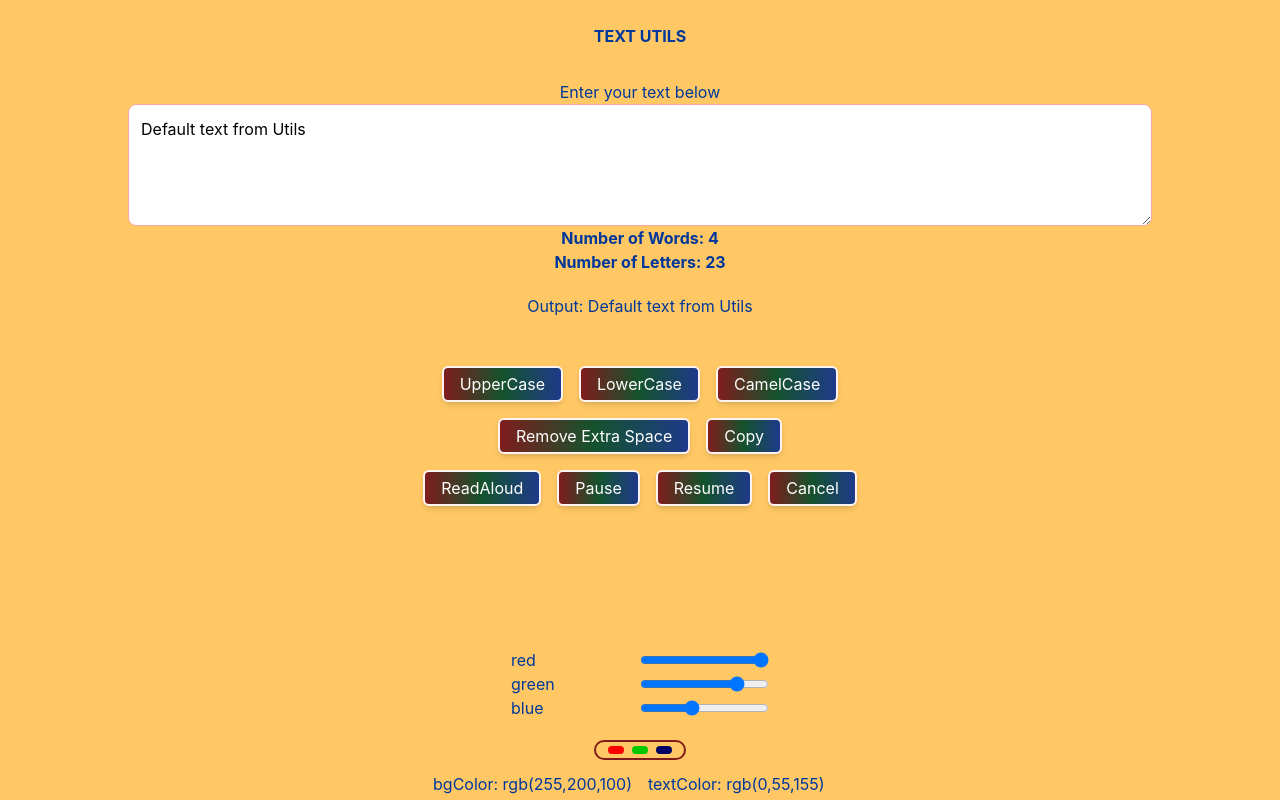
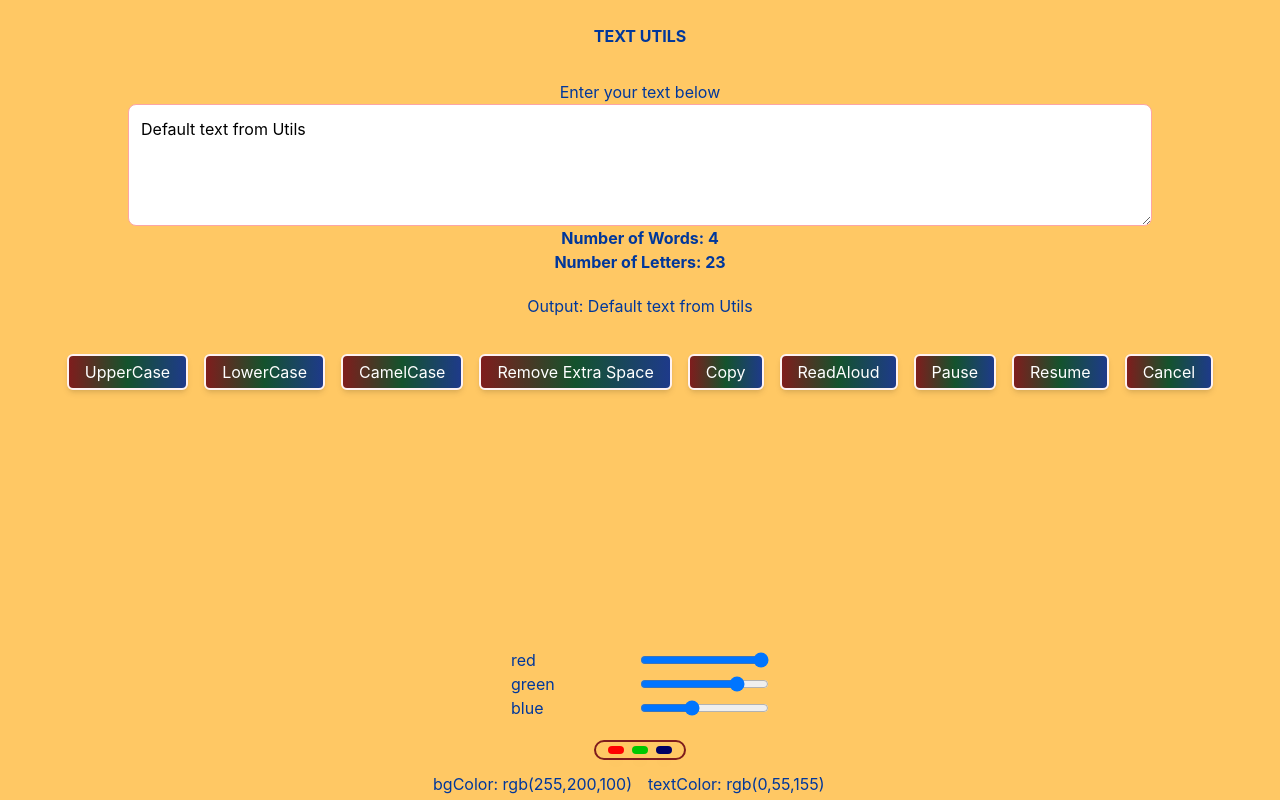
Before and after one commit to bm9avan/text_utils, a React (Create React App) app: page / in a window 1280 px wide. Built offline with nearby package versions, Linux system fonts and the light colour scheme.

Commit message:
fixing css

```diff
--- a/src/UI/Button.jsx
+++ b/src/UI/Button.jsx
@@ -4,7 +4,7 @@ const Button = (props) => {
   return (
     <button
       type="button"
-      className="border-2 border-red-50 bg-opacity-50 hover:bg-opacity-70 focus:bg-opacity-70 active:bg-opacity-90 bg-blur-lg bg-gradient-to-r from-red-900 via-green-900 to-blue-900  hover:from-blue-900 hover:to-red-900 text-white px-4 py-1 rounded-md shadow-md hover:shadow-lg focus:ring focus:ring-blue-400 focus:ring-opacity-50 focus:outline-none transition-all ease-linear duration-300"
+      className="border-2 mx-2 my-1 border-red-50 bg-opacity-50 hover:bg-opacity-70 focus:bg-opacity-70 active:bg-opacity-90 bg-blur-lg bg-gradient-to-r from-red-900 via-green-900 to-blue-900  hover:from-blue-900 hover:to-red-900 text-white px-4 py-1 rounded-md shadow-md hover:shadow-lg focus:ring focus:ring-blue-400 focus:ring-opacity-50 focus:outline-none transition-all ease-linear duration-300"
       onClick={props.onClick}
     >
       {props.name}
--- a/src/components/Utils.jsx
+++ b/src/components/Utils.jsx
@@ -86,7 +86,6 @@ const Utils = ({ col }) => {
         </div>
       )}
       <div className="p-3 flex-row gap-4 justify-center">
-        <div className="flex gap-4 my-4 justify-center">
         <Button
           onClick={() => {
             setText(text.toUpperCase());
@@ -102,19 +101,14 @@ const Utils = ({ col }) => {
           name="LowerCase"
         />
         <Button onClick={camelCase} name="CamelCase" />
-        </div>
-        <div className="flex gap-4 my-4 justify-center">
         <Button onClick={handleExtraSpaces} name="Remove Extra Space" />
         <Button onClick={handelCopy} name="Copy" />
-        </div>
-        <div className="flex gap-4 justify-center">
         <Button onClick={speak} name="ReadAloud" />
         <Button onClick={pause} name="Pause" />
         <Button onClick={resume} name="Resume" />
         <Button onClick={cancel} name="Cancel" />
       </div>
     </div>
-    </div>
   );
 };
 
```
Lines whose indentation alone changed are shown as unchanged.
